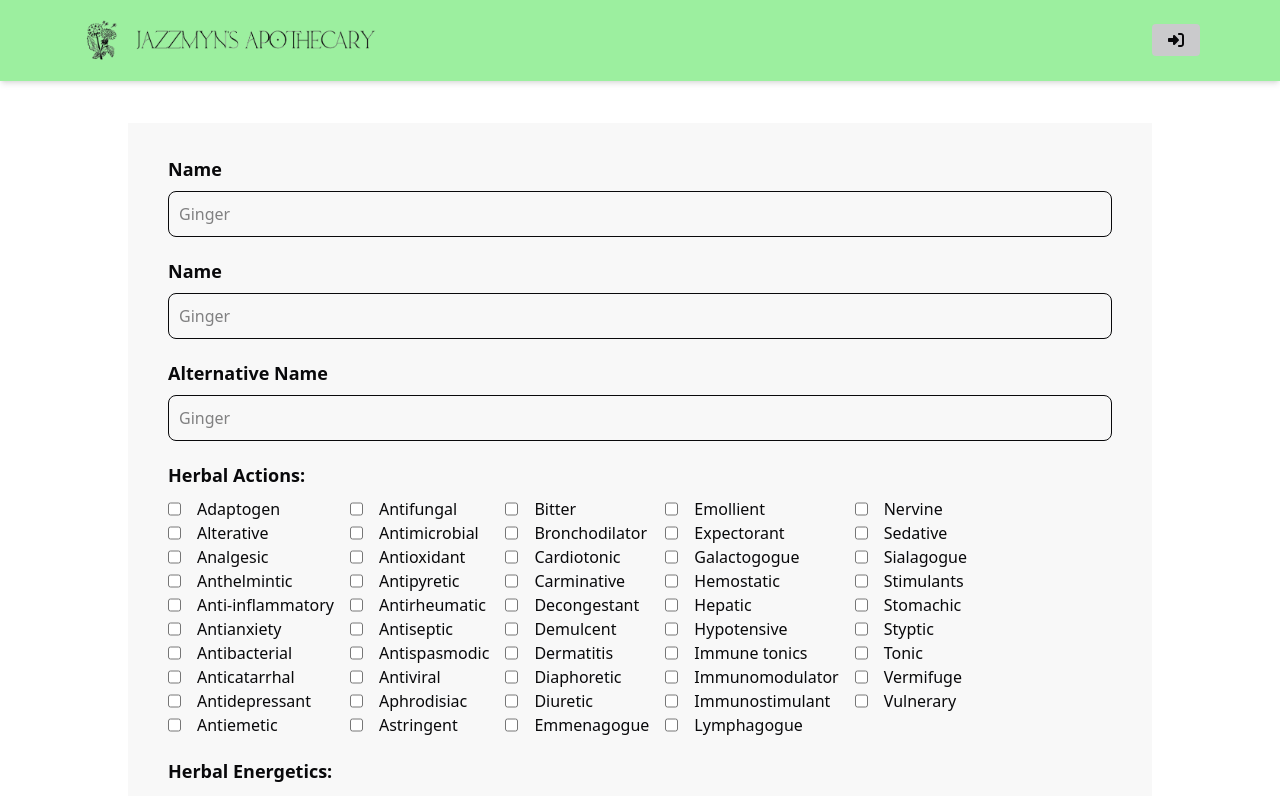
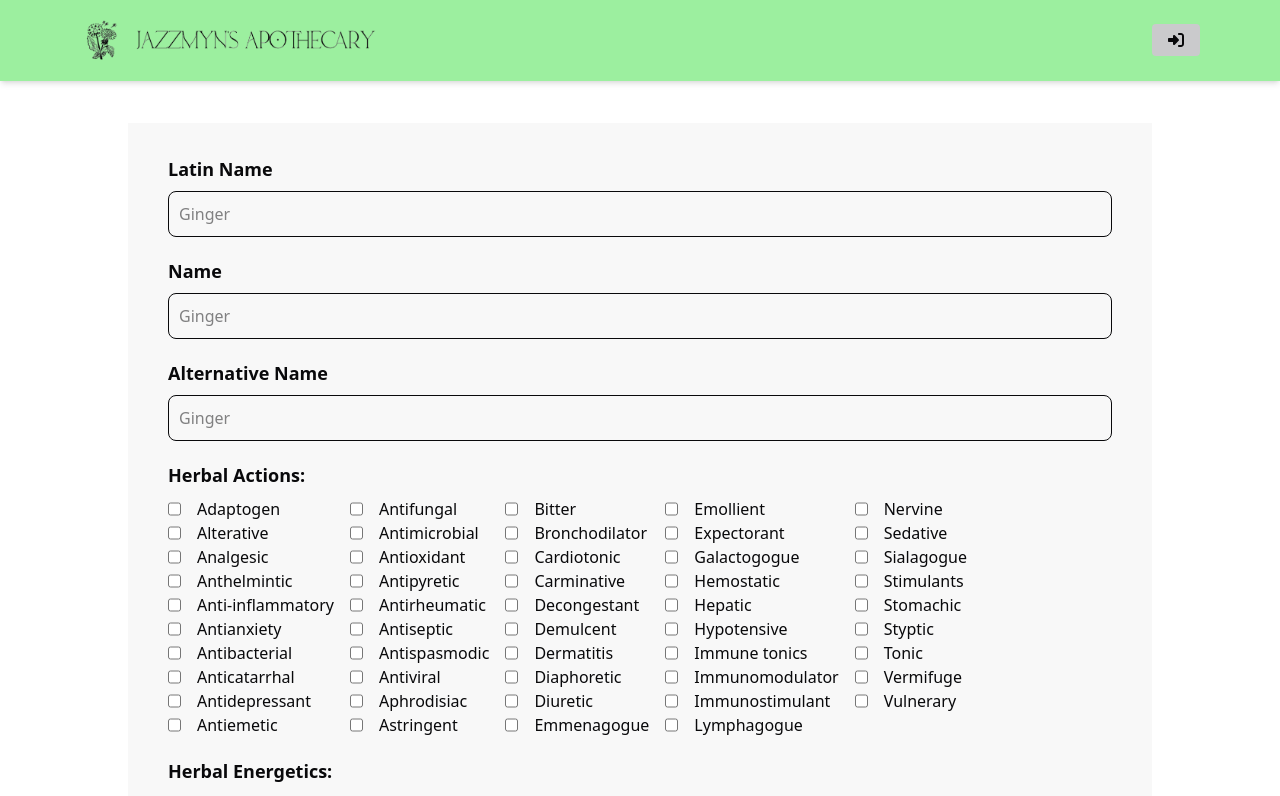
Before and after one commit to belunatic/jazz_herbs, a Next.js app: page /herbs/addherb in a window 1280 px wide. Shown: the top 796 px of the page. Built offline with nearby package versions, Linux system fonts and the light colour scheme; no server answers.

Commit message:
update label text

```diff
--- a/app/herbs/addherb/page.js
+++ b/app/herbs/addherb/page.js
@@ -39,7 +39,7 @@ const AddHerb = () => {
 							</div>
 						</Tooltip>
 					))}
-				</div>
+				</div>,
 			);
 		}
 
@@ -91,7 +91,7 @@ const AddHerb = () => {
 						<label
 							className="block text-text-input text-lg mb-2 font-semibold"
 							htmlFor="latin_name">
-							Name
+							Latin Name
 						</label>
 						<input
 							className="block w-full p-2.5 border-color-text border-size border-border border rounded-box"
@@ -140,7 +140,7 @@ const AddHerb = () => {
 							{renderCheckboxes(
 								"Herbal Actions",
 								"herbal_action",
-								herbalActions
+								herbalActions,
 							)}
 						</div>
 					</div>
@@ -150,7 +150,7 @@ const AddHerb = () => {
 							{renderCheckboxes(
 								"Herbal Energetics",
 								"herbal_energetics",
-								herbalEnergetics
+								herbalEnergetics,
 							)}
 						</div>
 					</div>
@@ -160,7 +160,7 @@ const AddHerb = () => {
 							{renderCheckboxes(
 								"Herbal Constituents",
 								"herbal_constituents",
-								herbalConstituents
+								herbalConstituents,
 							)}
 						</div>
 					</div>
```
